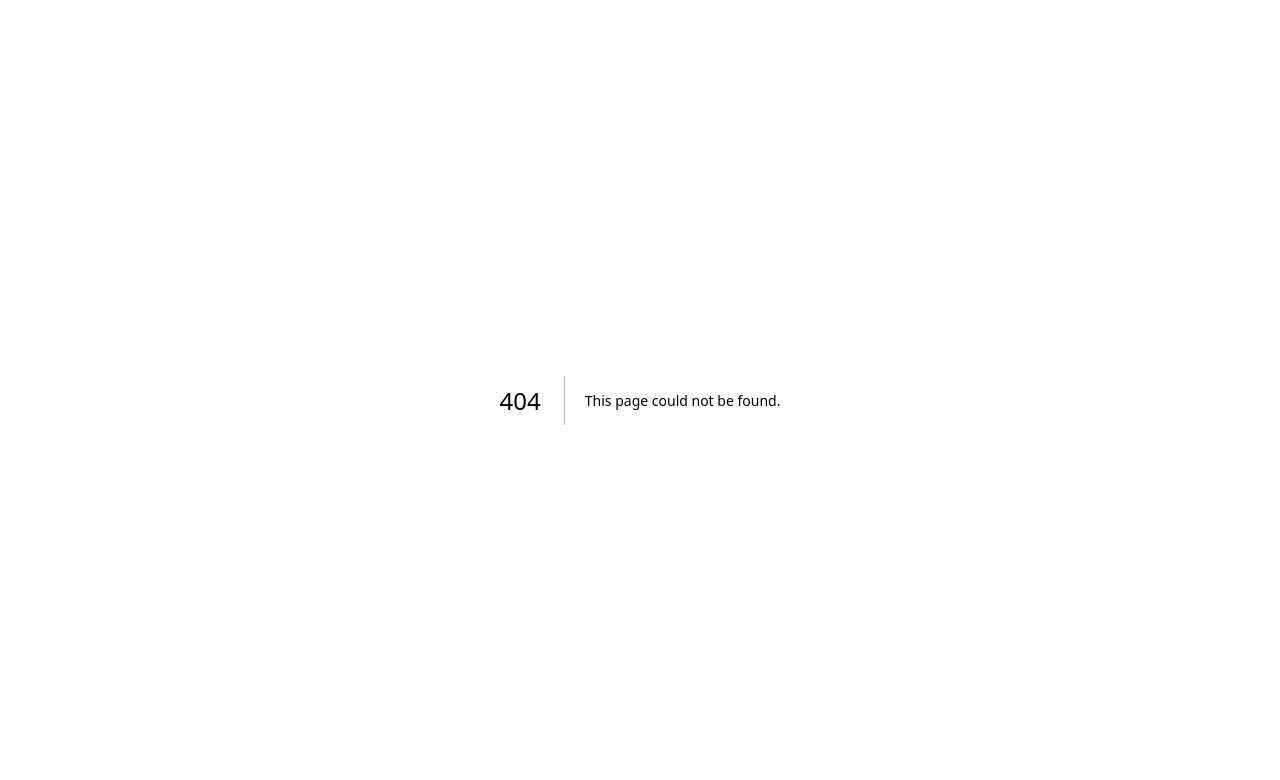
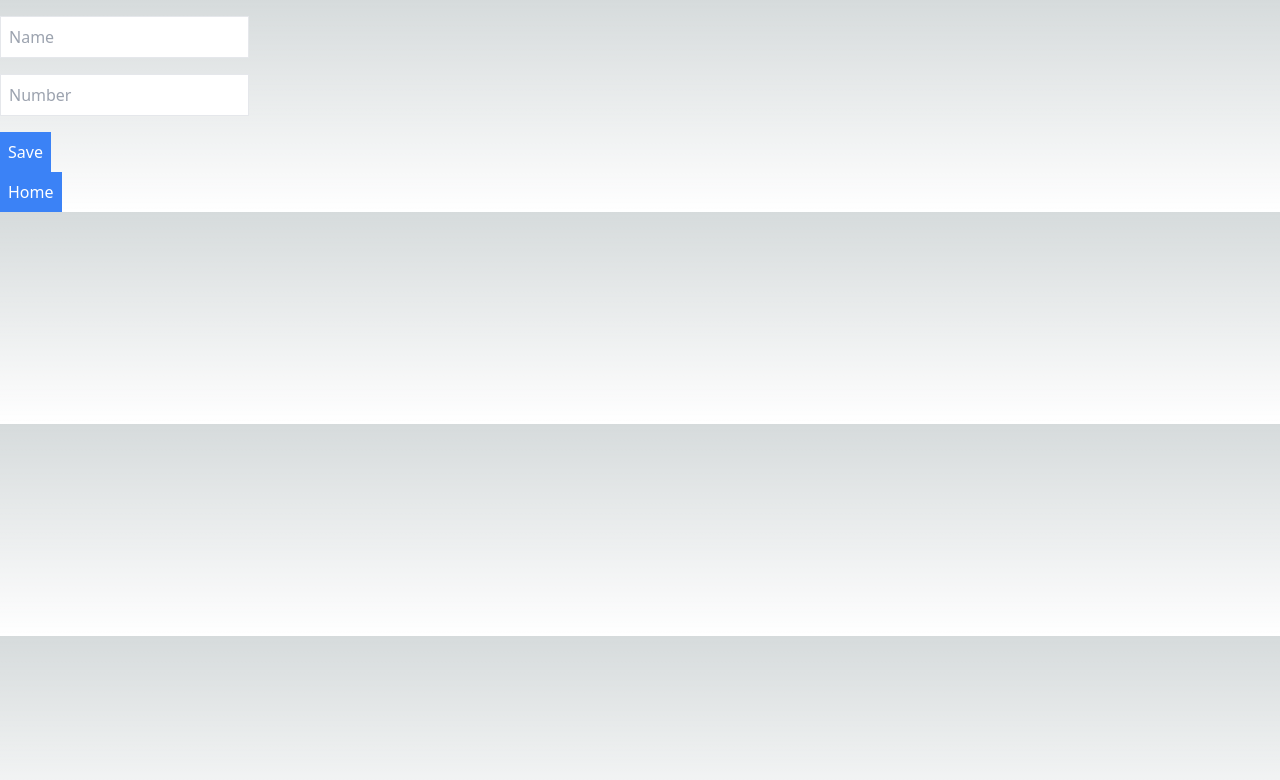
Before and after one commit to Devdeep8/nextgetmethod, a Next.js app: page /addcontact in a window 1280 px wide. Before the commit this address had no page. Shown: the top 780 px of the page. Built offline with nearby package versions, Linux system fonts and the light colour scheme.

Commit message:
add contact page

```diff
--- /dev/null
+++ b/pages/addcontact.js
@@ -0,0 +1,72 @@
+"use client";
+
+import { useState } from "react";
+import { useRouter } from "next/navigation";
+
+export default function Page() {
+  const router = useRouter();
+  const [name, setName] = useState("");
+  const [number, setNumber] = useState("");
+  const [created, setCreated] = useState(false);
+
+  const addContact = async () => {
+    const response = await fetch(`${process.env.NEXT_PUBLIC_URL}/api/contact`, {
+      method: "POST",
+      body: JSON.stringify({
+        Name: name,
+        number: number,
+      }),
+      headers: {
+        "Content-Type": "application/json",
+      },
+    });
+    const data = await response.json();
+    console.log(data);
+    setCreated(true);
+  };
+
+  return (
+    <>
+      <form onSubmit={addContact}>
+        <div className="mt-4">
+          <input
+            required
+            type="text"
+            value={name}
+            onChange={(e) => setName(e.target.value)}
+            className="border p-2 text-black"
+            placeholder="Name"
+          />
+        </div>
+
+        <div className="mt-4 text-black">
+          <input
+            type="text"
+            value={number}
+            onChange={(e) => setNumber(e.target.value)}
+            className="border p-2"
+            placeholder="Number"
+            required
+          />
+        </div>
+
+        {created ? (
+          <div className="text-green-500 mt-2">Name is added</div>
+        ) : null}
+
+        <div className="mt-4">
+          <button className="bg-blue-500 text-white p-2 mr-2 cursor-pointer">
+            Save
+          </button>
+        </div>
+      </form>
+      <button
+        type="button"
+        onClick={() => router.push("/")}
+        className="bg-blue-500 text-white p-2 cursor-pointer"
+      >
+        Home
+      </button>
+    </>
+  );
+}
--- a/pages/index.js
+++ b/pages/index.js
@@ -2,13 +2,12 @@
 
 import { useEffect, useState, useRef } from "react";
 
+import { useRouter } from "next/navigation";
+
 export default function Home() {
-  const [name, setName] = useState("");
   const [updateName, setUpdateName] = useState("");
-  const [number, setNumber] = useState("");
   const [updateNumber, setUpdateNumber] = useState("");
   const [contact, setcontact] = useState([]);
-  const [created, setCreated] = useState(false);
   const [updated, setUpdated] = useState(false);
   const [deleted, setDeleted] = useState(false);
   const [id, setId] = useState("");
@@ -17,6 +16,7 @@ export default function Home() {
   const contactUpdateIdRef = useRef();
   const contactUpdateNameRef = useRef();
   const contactUpdateNumberRef = useRef();
+  const router = useRouter();
 
   async function getContact() {
     const postData = {
@@ -30,30 +30,12 @@ export default function Home() {
       postData
     );
     const response = await res.json();
-    console.log(response.contact);
+    // console.log(response.contact);
     setcontact(response.contact);
   }
 
-  const addContact = async () => {
+  const updateContact = async () => {
     const response = await fetch(`${process.env.NEXT_PUBLIC_URL}/api/contact`, {
-      method: "POST",
-      body: JSON.stringify({
-        Name: name,
-        number: number,
-      }),
-      headers: {
-        "Content-Type": "application/json",
-      },
-    });
-    const data = await response.json();
-    console.log(data);
-    setCreated(true);
-  };
-
-  const updateContact = async () => {
-      const response = await fetch(
-        `${process.env.NEXT_PUBLIC_URL}/api/contact`,
-        {
       method: "PUT",
       body: JSON.stringify({
         id: id,
@@ -63,18 +45,14 @@ export default function Home() {
       headers: {
         "Content-Type": "application/json",
       },
-        }
-      );
+    });
     const data = await response.json();
     console.log(data);
     setUpdated(true);
-
   };
 
   const deleteContact = async () => {
-    const response = await fetch(
-      `${process.env.NEXT_PUBLIC_URL}/api/contact`,
-      {
+    const response = await fetch(`${process.env.NEXT_PUBLIC_URL}/api/contact`, {
       method: "DELETE",
       body: JSON.stringify({
         id: deleteid,
@@ -82,12 +60,11 @@ export default function Home() {
       headers: {
         "Content-Type": "application/json",
       },
-      }
-    );
+    });
     const data = await response.json();
     console.log(data);
     setDeleted(true);
-  }
+  };
 
   useEffect(() => {
     getContact();
@@ -106,32 +83,13 @@ export default function Home() {
           </div>
         ))}
       </div>
-
-      <div className="mt-4">
-        <input
-          type="text"
-          value={name}
-          onChange={(e) => setName(e.target.value)}
-          className="border p-2"
-          placeholder="Name"
-        />
-      </div>
-
-      <div className="mt-4 text-black">
-        <input
-          type="text"
-          value={number}
-          onChange={(e) => setNumber(e.target.value)}
-          className="border p-2"
-          placeholder="Number"
-        />
-      </div>
-
-      {created ? <div className="text-green-500 mt-2">Name is added</div> : null}
-
-      <div className="mt-4">
-        <button onClick={addContact} className="bg-blue-500 text-white p-2 cursor-pointer">
-          Save
+      <div>
+        <button
+          type="button"
+          onClick={() => router.push("/addcontact")}
+          className="bg-blue-500 text-white p-2 cursor-pointer"
+        >
+          addContact
         </button>
       </div>
 
@@ -172,16 +130,21 @@ export default function Home() {
       </div>
 
       <div className=" text-black">
-        <input type="text"
+        <input
+          type="text"
           value={deleteid}
-        onChange={e => setDeleteId(e.target.value)}
+          onChange={(e) => setDeleteId(e.target.value)}
         />
       </div>
       {deleted ? <div>Name is updated</div> : null}
       <div>
-        <input type="button" value="Delete" onClick={deleteContact} className=" cursor-pointer" />
+        <input
+          type="button"
+          value="Delete"
+          onClick={deleteContact}
+          className=" cursor-pointer"
+        />
       </div>
-
     </>
   );
 }
```
Lines whose indentation alone changed are shown as unchanged.
